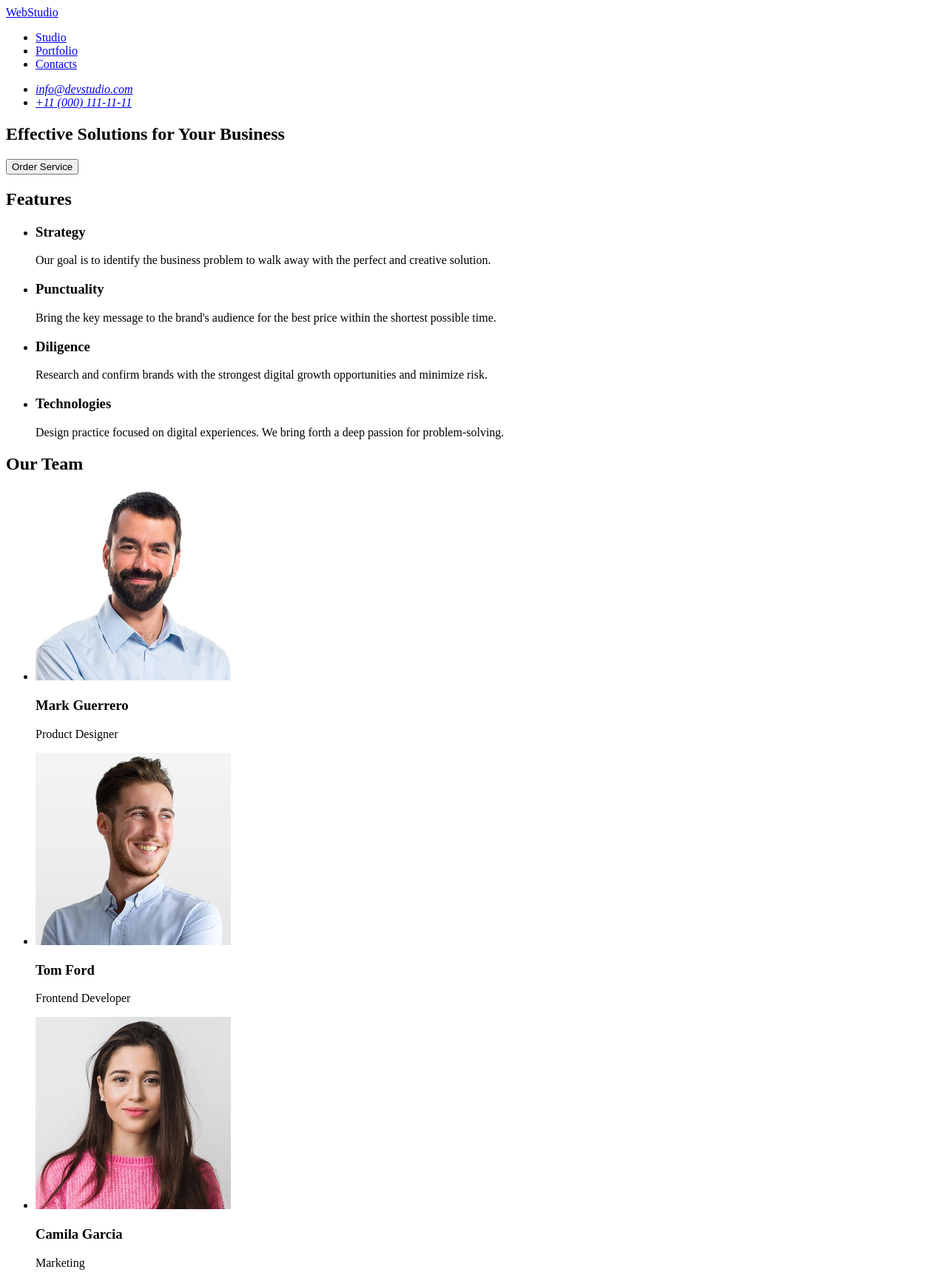
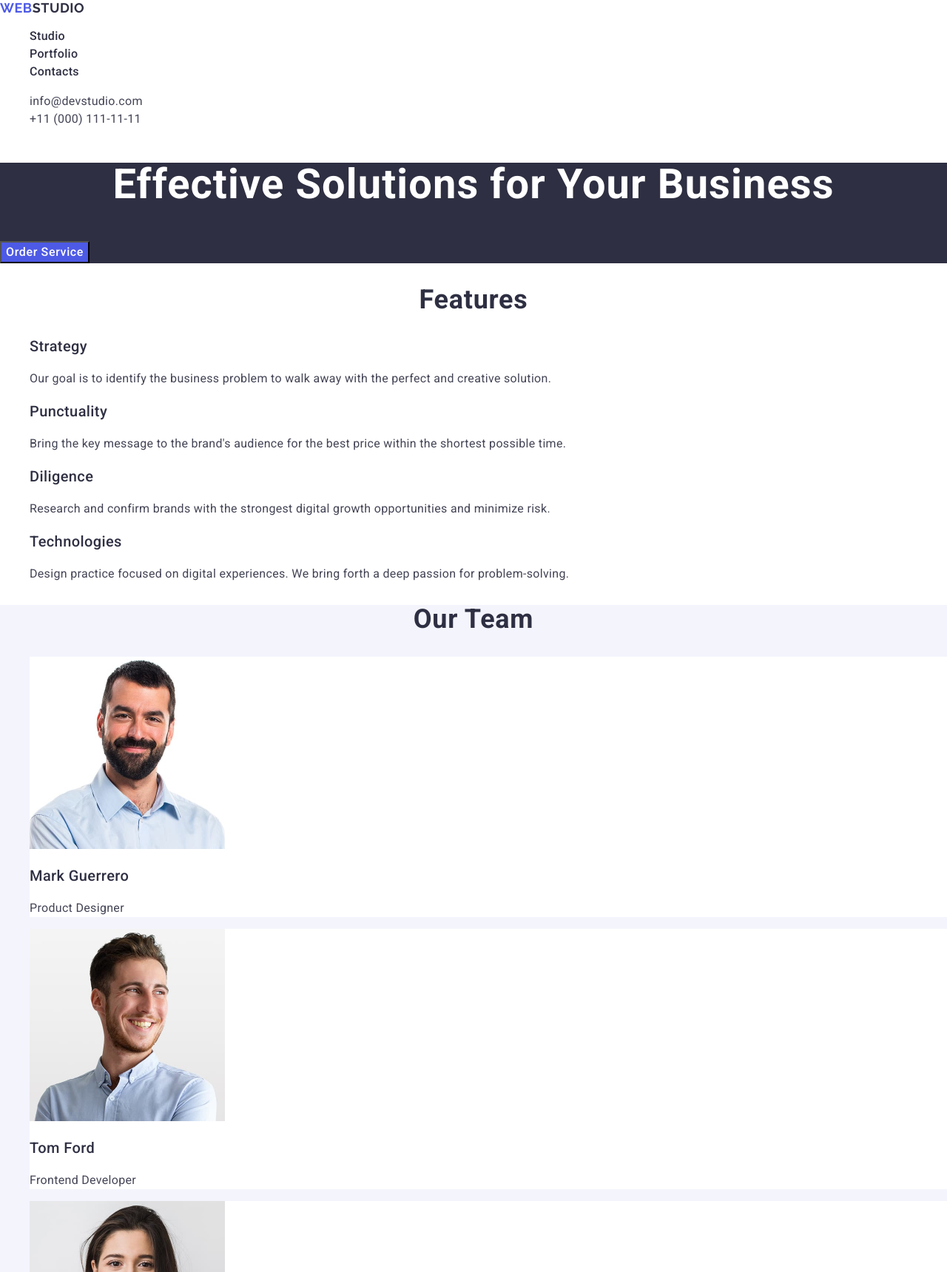
Before and after one commit to DmitBykanov/goit-markup-hw-02, a plain HTML site: page index.html in a window 1280 px wide. Shown: the top 1720 px of the page at 74% size. Drawn offline with nearby package versions, Linux system fonts and the light colour scheme.

Commit message:
update all files

```diff
--- /dev/null
+++ b/css/styles.css
@@ -0,0 +1,148 @@
+body {
+  font-family: 'Roboto', sans-serif;
+  background-color: #ffffff;
+  color: #434455;
+}
+
+ul {
+  list-style-type: none;
+}
+
+a {
+  text-decoration: none;
+}
+
+.logo {
+  font-family: 'Raleway', sans-serif;
+  font-weight: 700;
+  font-size: 18px;
+  line-height: 1.17;
+  letter-spacing: 0.03em;
+  text-transform: uppercase;
+  color: #4d5ae5;
+}
+
+.studio-black {
+  font-family: 'Raleway', sans-serif;
+  font-weight: 700;
+  font-size: 18px;
+  line-height: 1.17;
+  letter-spacing: 0.03em;
+  text-transform: uppercase;
+  color: #2e2f42;
+}
+.nav-link {
+  font-weight: 500;
+  font-size: 16px;
+  line-height: 1.5;
+  letter-spacing: 0.02em;
+  color: #2e2f42;
+}
+
+.nav-link:hover,
+.nav-link:focus {
+  color: #404bbf;
+}
+
+.contacts {
+  font-style: normal;
+}
+
+.contact-link {
+  font-family: 'Roboto', sans-serif;
+  font-weight: 400;
+  font-size: 16px;
+  line-height: 1.5;
+  letter-spacing: 0.02em;
+  color: #434455;
+}
+
+.contact-link:hover,
+.contact-link:focus {
+  color: #404bbf;
+}
+
+.hero {
+  background-color: #2e2f42;
+}
+
+.hero-title {
+  font-family: 'Roboto', sans-serif;
+  font-weight: 700;
+  font-size: 56px;
+  line-height: 1.07;
+  letter-spacing: 0.02em;
+  text-align: center;
+  color: #ffffff;
+}
+
+.btn {
+  font-weight: 500;
+  font-size: 16px;
+  line-height: 1.5;
+  letter-spacing: 0.04em;
+  color: #ffffff;
+  background-color: #4d5ae5;
+  cursor: pointer;
+}
+
+.btn:hover,
+.btn:focus {
+  background-color: #404bbf;
+}
+
+.section-title {
+  font-weight: 700;
+  font-size: 36px;
+  line-height: 1.11;
+  letter-spacing: 0.02em;
+  text-align: center;
+  color: #2e2f42;
+}
+
+.card {
+  background-color: #ffffff;
+}
+
+.card-title {
+  font-weight: 500;
+  font-size: 20px;
+  line-height: 1.2;
+  letter-spacing: 0.02em;
+  color: #2e2f42;
+}
+
+.card-text {
+  font-weight: 400;
+  font-size: 16px;
+  line-height: 1.5;
+  letter-spacing: 0.02em;
+  color: #434455;
+}
+
+.team-section {
+  background-color: #f4f4fd;
+}
+
+footer {
+  background-color: #2e2f42;
+}
+
+.studio-white {
+  font-family: 'Raleway', sans-serif;
+  font-weight: 700;
+  font-size: 18px;
+  line-height: 1.17;
+  letter-spacing: 0.03em;
+  text-transform: uppercase;
+  color: #f4f4fd;
+}
+
+.footer-text {
+  font-family: 'Raleway', sans-serif;
+  font-weight: 400;
+  font-size: 16px;
+  line-height: 1.5;
+  letter-spacing: 0.02em;
+  color: #f4f4fd;
+}
--- a/index.html
+++ b/index.html
@@ -4,63 +4,81 @@
     <meta charset="UTF-8" />
     <meta name="viewport" content="width=device-width, initial-scale=1.0" />
     <title>WEBSTUDIO</title>
+    <link
+      rel="stylesheet"
+      href="https://cdnjs.cloudflare.com/ajax/libs/modern-normalize/3.0.1/modern-normalize.min.css"
+    />
+    <link rel="preconnect" href="https://fonts.googleapis.com" />
+    <link rel="preconnect" href="https://fonts.gstatic.com" crossorigin />
+    <link
+      href="https://fonts.googleapis.com/css2?family=Raleway:wght@700&family=Roboto:wght@400;500;700&display=swap"
+      rel="stylesheet"
+    />
+    <link rel="stylesheet" href="./css/styles.css" />
   </head>
   <body>
     <header>
       <nav>
-        <a href="./index.html">WebStudio</a>
+        <a class="logo" href="./index.html"
+          >Web<span class="studio-black">Studio</span></a
+        >
         <ul>
-          <li><a href="#">Studio</a></li>
-          <li><a href="#">Portfolio</a></li>
-          <li><a href="#">Contacts</a></li>
+          <li><a class="nav-link" href="">Studio</a></li>
+          <li><a class="nav-link" href="">Portfolio</a></li>
+          <li><a class="nav-link" href="">Contacts</a></li>
         </ul>
       </nav>
-      <address>
+      <address class="contacts">
         <ul>
           <li>
-            <a href="mailto:info@devstudio.com" target="_blank"
+            <a
+              class="contact-link"
+              href="mailto:info@devstudio.com"
+              target="_blank"
               >info@devstudio.com
             </a>
           </li>
           <li>
-            <a href="tel:+110001111111" target="_blank">+11 (000) 111-11-11</a>
+            <a class="contact-link" href="tel:+110001111111" target="_blank"
+              >+11 (000) 111-11-11</a
+            >
           </li>
         </ul>
       </address>
     </header>
     <main>
-      <section>
-        <h1>Effective Solutions for Your Business</h1>
-        <button type="button">Order Service</button>
+      <section class="hero">
+        <h1 class="hero-title">Effective Solutions for Your Business</h1>
+        <button class="btn" type="button">Order Service</button>
       </section>
 
       <section>
-        <h2>Features</h2>
+        <h2 class="section-title">Features</h2>
         <ul>
           <li>
-            <h3>Strategy</h3>
-            <p>
+            <h3 class="card-title">Strategy</h3>
+            <p class="card-text">
               Our goal is to identify the business problem to walk away with the
               perfect and creative solution.
             </p>
           </li>
           <li>
-            <h3>Punctuality</h3>
-            <p>
+            <h3 class="card-title">Punctuality</h3>
+            <p class="card-text">
               Bring the key message to the brand's audience for the best price
               within the shortest possible time.
             </p>
           </li>
           <li>
-            <h3>Diligence</h3>
-            <p>
+            <h3 class="card-title">Diligence</h3>
+            <p class="card-text">
               Research and confirm brands with the strongest digital growth
               opportunities and minimize risk.
             </p>
           </li>
           <li>
-            <h3>Technologies</h3>
-            <p>
+            <h3 class="card-title">Technologies</h3>
+            <p class="card-text">
               Design practice focused on digital experiences. We bring forth a
               deep passion for problem-solving.
             </p>
@@ -68,35 +86,93 @@
         </ul>
       </section>
 
+      <section class="team-section">
+        <h2 class="section-title">Our Team</h2>
+        <ul>
+          <li class="card">
+            <img src="./images/Mark.jpg" width="264" alt="Mark Guerrero" />
+            <h3 class="card-title">Mark Guerrero</h3>
+            <p class="card-text">Product Designer</p>
+          </li>
+          <li class="card">
+            <img src="./images/Tom.jpg" width="264" alt="Tom Ford" />
+            <h3 class="card-title">Tom Ford</h3>
+            <p class="card-text">Frontend Developer</p>
+          </li>
+          <li class="card">
+            <img src="./images/Camila.jpg" width="264" alt="Camila Garcia" />
+            <h3 class="card-title">Camila Garcia</h3>
+            <p class="card-text">Marketing</p>
+          </li>
+          <li class="card">
+            <img src="./images/Daniel.jpg" width="264" alt="Daniel Wilson" />
+            <h3 class="card-title">Daniel Wilson</h3>
+            <p class="card-text">UI Designer</p>
+          </li>
+        </ul>
+      </section>
+
       <section>
-        <h2>Our Team</h2>
+        <h2 class="section-title">Our Portfolio</h2>
         <ul>
-          <li>
-            <img src="./images/Mark.jpg" width="264" alt="Mark Guerrero" />
-            <h3>Mark Guerrero</h3>
-            <p>Product Designer</p>
+          <li class="card">
+            <img src="./images/banking app.jpg" width="360" alt="Banking App" />
+            <h3 class="card-title">Banking App</h3>
+            <p class="card-text">App</p>
           </li>
-          <li>
-            <img src="./images/Tom.jpg" width="264" alt="Tom Ford" />
-            <h3>Tom Ford</h3>
-            <p>Frontend Developer</p>
+          <li class="card">
+            <img
+              src="./images/cashless payment.jpg"
+              width="360"
+              alt="Cashless Payment"
+            />
+            <h3 class="card-title">Cashless Payment</h3>
+            <p class="card-text">Marketing</p>
           </li>
-          <li>
-            <img src="./images/Camila.jpg" width="264" alt="Camila Garcia" />
-            <h3>Camila Garcia</h3>
-            <p>Marketing</p>
+          <li class="card">
+            <img
+              src="./images/meditation app.jpg"
+              width="360"
+              alt="Meditation App"
+            />
+            <h3 class="card-title">Meditation App</h3>
+            <p class="card-text">App</p>
           </li>
-          <li>
-            <img src="./images/Daniel.jpg" width="264" alt="Daniel Wilson" />
-            <h3>Daniel Wilson</h3>
-            <p>UI Designer</p>
+          <li class="card">
+            <img
+              src="./images/taxi service.jpg"
+              width="360"
+              alt="Taxi Service"
+            />
+            <h3 class="card-title">Taxi Service</h3>
+            <p class="card-text">Marketing</p>
+          </li>
+          <li class="card">
+            <img
+              src="./images/screen illustrations.jpg"
+              width="360"
+              alt="Screen Illustrations"
+            />
+            <h3 class="card-title">Screen Illustrations</h3>
+            <p class="card-text">Design</p>
+          </li>
+          <li class="card">
+            <img
+              src="./images/online courses.jpg"
+              width="360"
+              alt="Online Courses"
+            />
+            <h3 class="card-title">Online Courses</h3>
+            <p class="card-text">Marketing</p>
           </li>
         </ul>
       </section>
     </main>
     <footer>
-      <a href="./index.html">WebStudio</a>
-      <p>
+      <a class="logo" href="./index.html"
+        >Web<span class="studio-white">Studio</span></a
+      >
+      <p class="footer-text">
         Increase the flow of customers and sales for your business with digital
         marketing & growth solutions.
       </p>
```
Also changed, not shown: images/banking app.jpg (added), images/cashless payment.jpg (added), images/meditation app.jpg (added), images/online courses.jpg (added), images/screen illustrations.jpg (added), images/taxi service.jpg (added).
